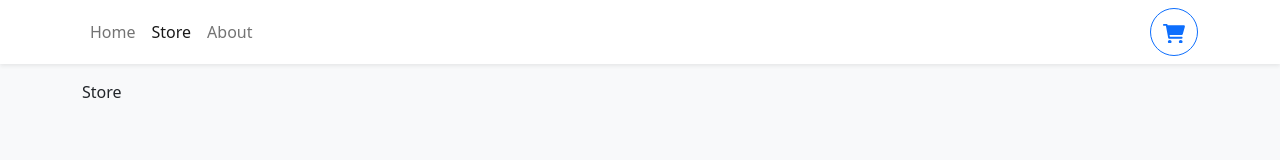
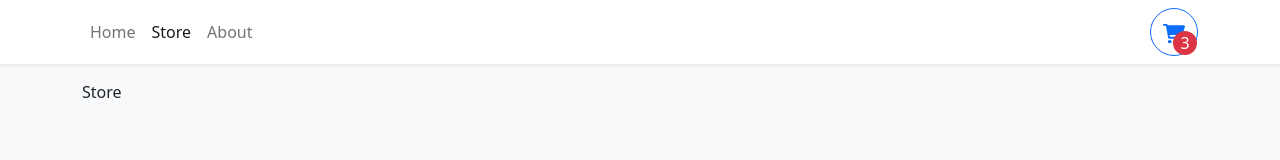
Before and after one commit to dimachilaia/shopping-cart-react-typescript, a React (Create React App) app in the folder my-app/: page /#/store in a window 1280 px wide. Shown: the top 160 px of the page. Built offline with nearby package versions, Linux system fonts and the light colour scheme.

Commit message:
added small cart

```diff
--- a/my-app/src/components/Navbar.tsx
+++ b/my-app/src/components/Navbar.tsx
@@ -3,7 +3,7 @@
 
 const Navbar = () => {
   return (
-    <NavbarBs className="bg-white shadow-sm mb-3">
+    <NavbarBs sticky="top" className="bg-white shadow-sm mb-3">
       <Container>
         <Nav className="me-auto">
           <Nav.Link to="/" as={NavLink}>
@@ -16,7 +16,11 @@
             About
           </Nav.Link>{" "}
         </Nav>
-        <Button style={{width:'3rem', height:'3rem'}} variant="outline-primary" className="rounded-circle">
+        <Button
+          style={{ width: "3rem", height: "3rem", position: "relative" }}
+          variant="outline-primary"
+          className="rounded-circle"
+        >
           <svg
             xmlns="http://www.w3.org/2000/svg"
             viewBox="0 0 576 512"
@@ -24,6 +28,20 @@
           >
             <path d="M96 0C107.5 0 117.4 8.19 119.6 19.51L121.1 32H541.8C562.1 32 578.3 52.25 572.6 72.66L518.6 264.7C514.7 278.5 502.1 288 487.8 288H170.7L179.9 336H488C501.3 336 512 346.7 512 360C512 373.3 501.3 384 488 384H159.1C148.5 384 138.6 375.8 136.4 364.5L76.14 48H24C10.75 48 0 37.25 0 24C0 10.75 10.75 0 24 0H96zM128 464C128 437.5 149.5 416 176 416C202.5 416 224 437.5 224 464C224 490.5 202.5 512 176 512C149.5 512 128 490.5 128 464zM512 464C512 490.5 490.5 512 464 512C437.5 512 416 490.5 416 464C416 437.5 437.5 416 464 416C490.5 416 512 437.5 512 464z" />
           </svg>
+          <div
+            className="rounded-circle bg-danger d-flex justify-content-center align-items-center"
+            style={{
+              color: "white",
+              width: "1.5rem",
+              height: "1.5rem",
+              position: "absolute",
+              bottom: 0,
+              right: 0,
+              transform: "translate(25% 25%)",
+            }}
+          >
+            3
+          </div>
         </Button>
       </Container>
     </NavbarBs>
```
